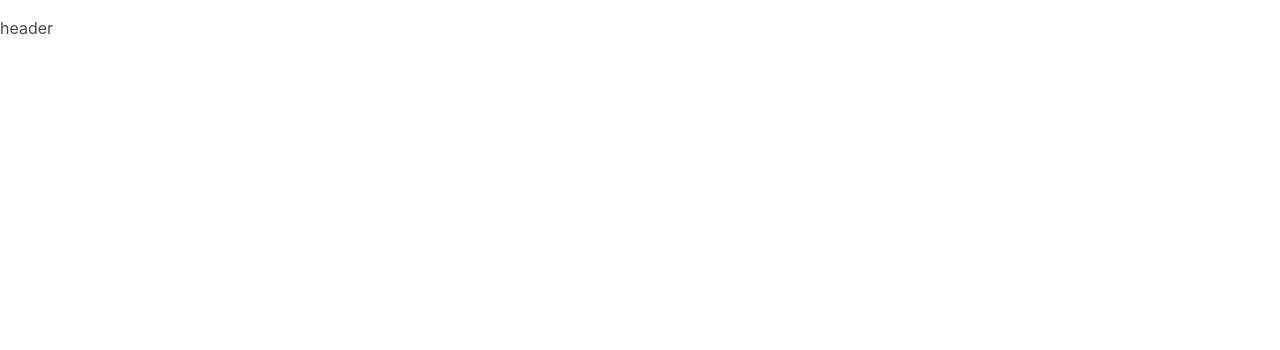
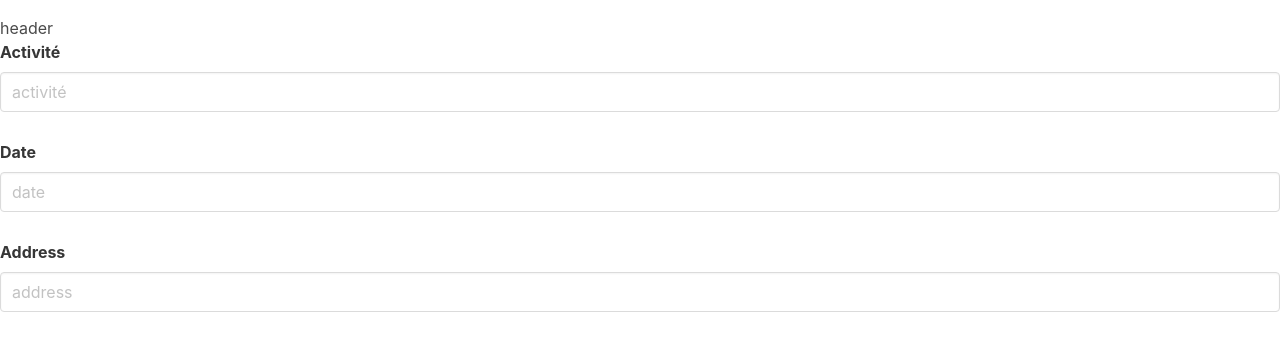
Before and after one commit to xaservas/totum, a React (Create React App) app in the folder app/: page /search in a window 1280 px wide. Before the commit this address had no page. Shown: the top 350 px of the page. Built offline with nearby package versions, Linux system fonts and the light colour scheme.

Commit message:
search form raw with handleChange

```diff
--- a/app/src/components/App/App.js
+++ b/app/src/components/App/App.js
@@ -8,6 +8,7 @@ import Login from "../Login/Login";
 import activities from "../../data/activities"
 import CreateActivity from "../CreateActivity/CreateActivity";
 import CreateProfile from "../CreateProfil/CreateProfile";
+import Search from "../Search/Search";
 
 
 
@@ -24,6 +25,7 @@ function App() {
       <Route path="/activities" element={<ListActivities activities={activities}/>}></Route>
       <Route path="/activity/create" element={<CreateActivity/>}></Route>
       <Route path="/profile/create" element={<CreateProfile/>}></Route>
+      <Route path="/search" element={<Search/>}></Route>
 
     </Routes>
 
--- a/app/src/components/CreateActivity/CreateActivity.js
+++ b/app/src/components/CreateActivity/CreateActivity.js
@@ -69,7 +69,8 @@ function CreateActivity({
                     placeholder='intitulé'
                     name='name'
                     value={activity.name}
-                    onChange={handleChange}/>
+                    onChange={handleChange}
+                    />
                 </div>
             </div>
             <div className='field'>
--- a/app/src/components/Search/Search.js
+++ b/app/src/components/Search/Search.js
@@ -0,0 +1,79 @@
+import React from 'react';
+import PropTypes from 'prop-types';
+import './search.scss';
+
+function Search({
+    ...rest
+}){
+    const [activity, setActivity] = React.useState({
+        name:"",
+        date:"",
+        address:""
+    });
+
+    const handleChange = e =>{
+        const { name, value } = e.target;
+        setActivity(previousActivity => ({
+            ...previousActivity,
+            [name]: value
+        }));
+        console.log(activity)
+    };
+
+   return (
+       <form
+           className={'search'}
+           {...rest}
+       >
+           <div className='field'>
+                <label className='label'>Activité</label>
+                <div className='control'>
+                    <input
+                    className='input'
+                    type='text'
+                    placeholder='activité'
+                    name='name'
+                    value={activity.name}
+                    onChange={handleChange}
+                    />
+                </div>
+            </div>
+
+            <div className='field'>
+                <label className='label'>Date</label>
+                <div className='control'>
+                    <input
+                    className='input'
+                    type='text'
+                    placeholder='date'
+                    name='date'
+                    value={activity.date}
+                    onChange={handleChange}
+                    />
+                </div>
+           </div>
+
+           <div className='field'>
+                <label className='label'>Address</label>
+                <div className='control'>
+                    <input
+                    className='input'
+                    type='text'
+                    placeholder='address'
+                    name='address'
+                    value={activity.address}
+                    onChange={handleChange}
+                    />
+                </div>
+           </div>
+       </form>
+   );
+};
+
+Search.propTypes = {
+    className: PropTypes.string,
+};
+Search.defaultProps = {
+    className: '',
+};
+export default Search;
```
